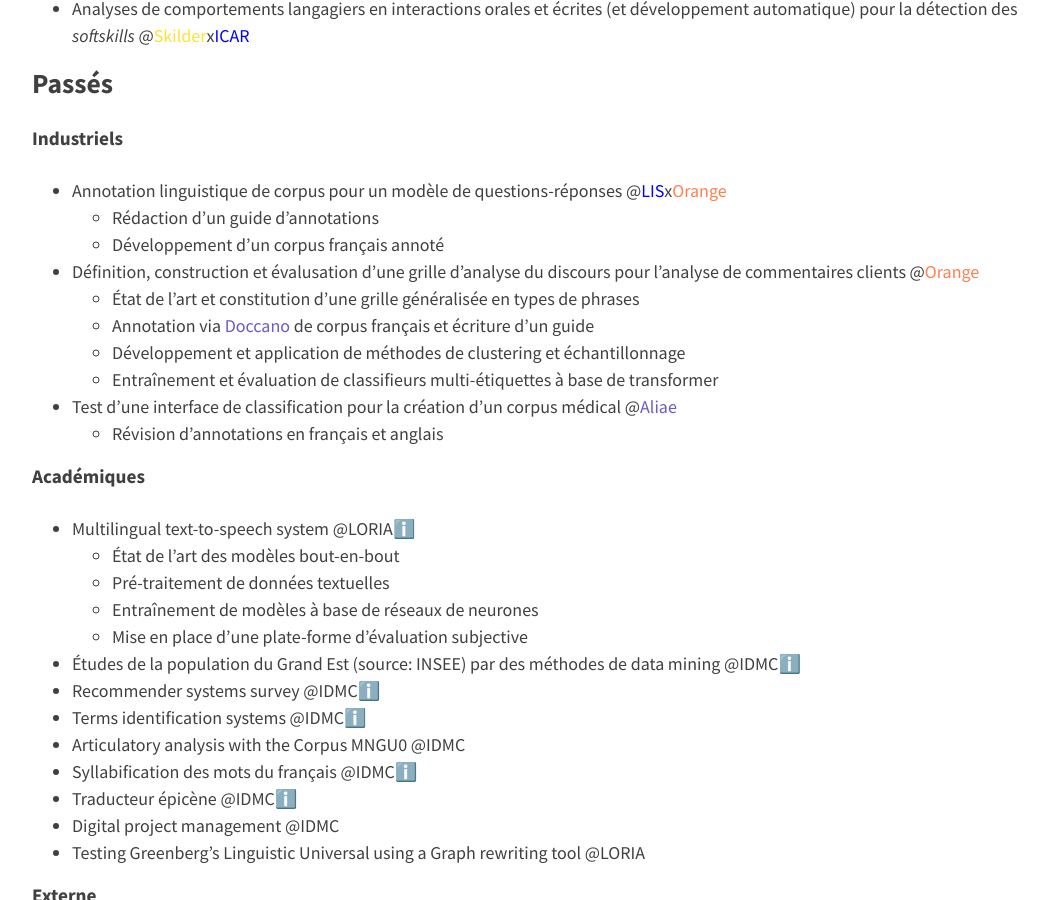
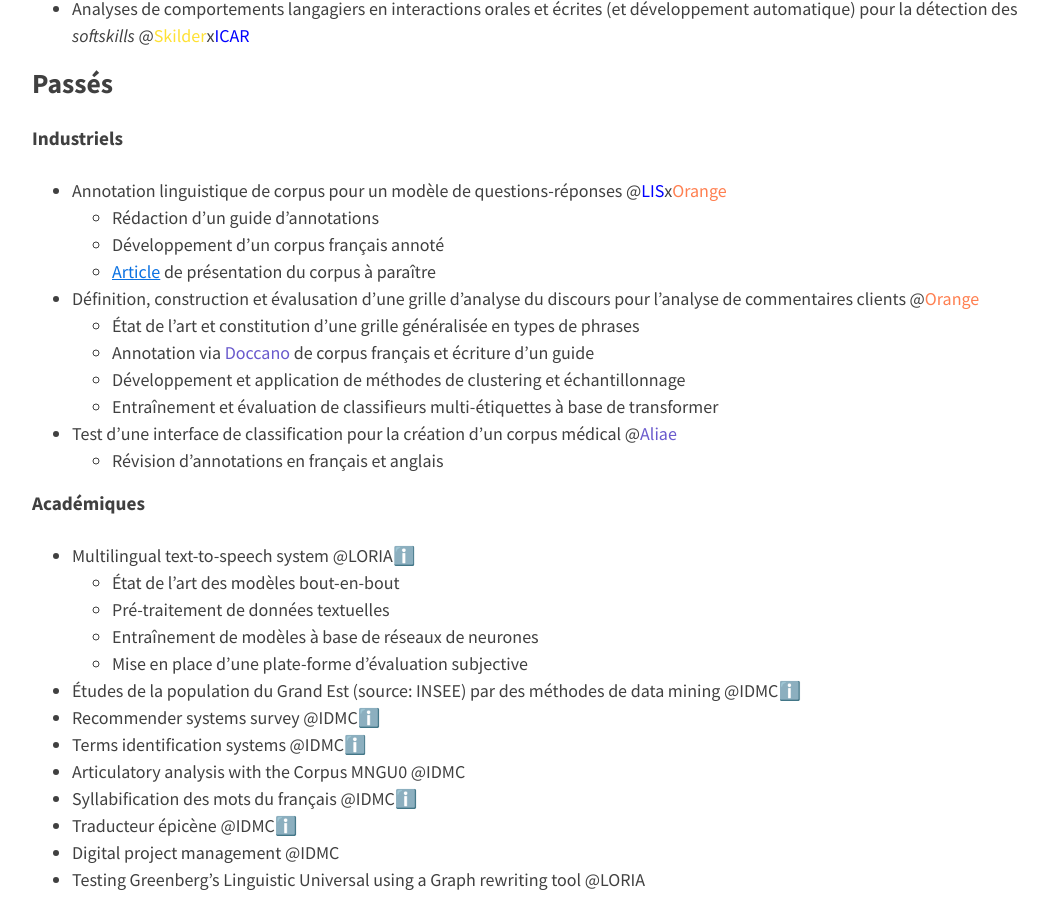
Before and after one commit to ludivinero/ludivinero.github.io, a Jekyll site: the page built from projets.md, in a window 1280 px wide and 900 px high, scrolled down 533 px. Shown: the whole window, without its empty margins (114-1162 px from the left). Built offline with Jekyll 4.4.1, drawn with Linux system fonts in a browser that asks for light colours; nearby versions of some CDN libraries.

Commit message:
Update projets.md

```diff
--- a/projets.md
+++ b/projets.md
@@ -14,6 +14,7 @@ entries_layout: list
 - Annotation linguistique de corpus pour un modèle de questions-réponses @<a href="https://www.lis-lab.fr" style="color:blue; text-decoration:none;">LIS</a>x<a href="https://hellofuture.orange.com/fr/" style="color:coral; text-decoration:none;">Orange</a>
   - Rédaction d'un guide d'annotations
   - Développement d'un corpus français annoté
+  - [Article](publi.md) de présentation du corpus à paraître
 - Définition, construction et évalusation d'une grille d'analyse du discours pour l'analyse de commentaires clients @<a href="https://hellofuture.orange.com/fr/" style="color:coral; text-decoration:none;">Orange</a>
   - État de l’art et constitution d’une grille généralisée en types de phrases
   - Annotation via <a href="https://doccano.github.io/doccano/" style="color:slateblue; text-decoration:none;">Doccano</a> de corpus français et écriture d'un guide
```
